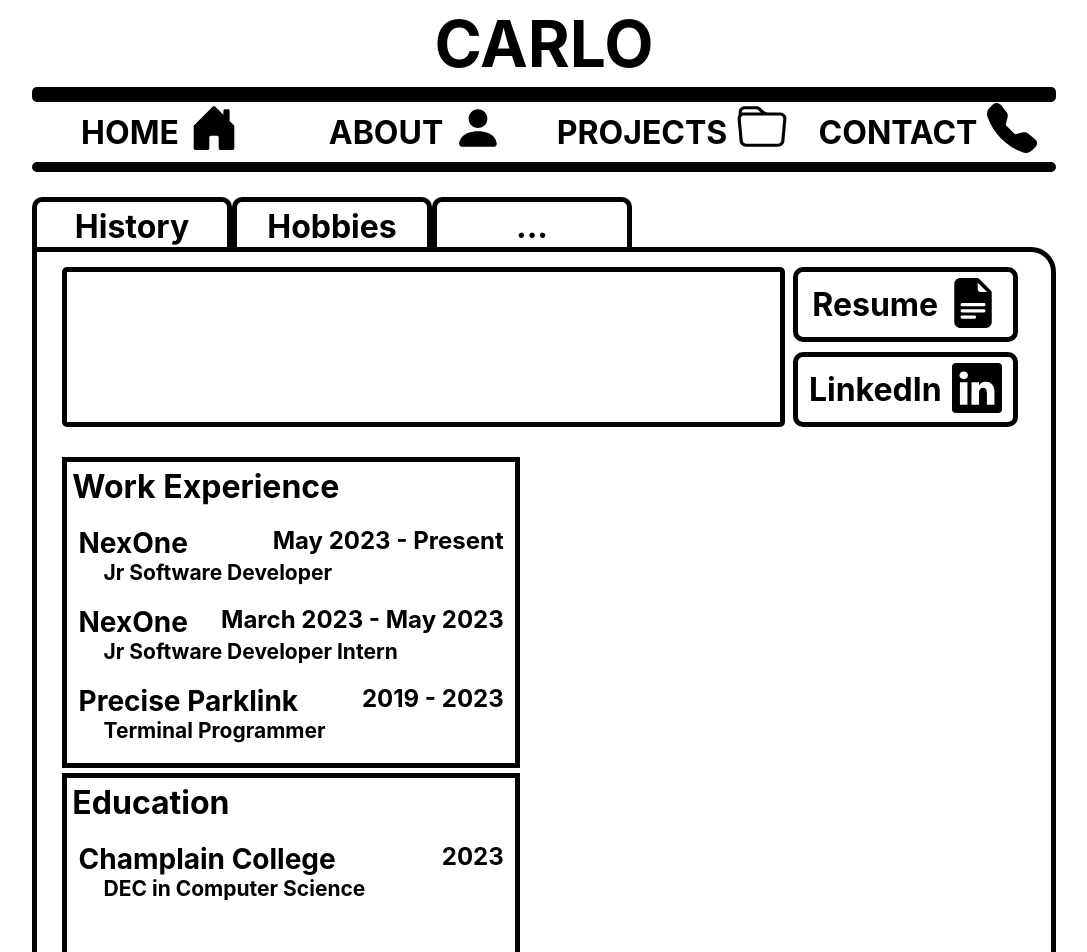
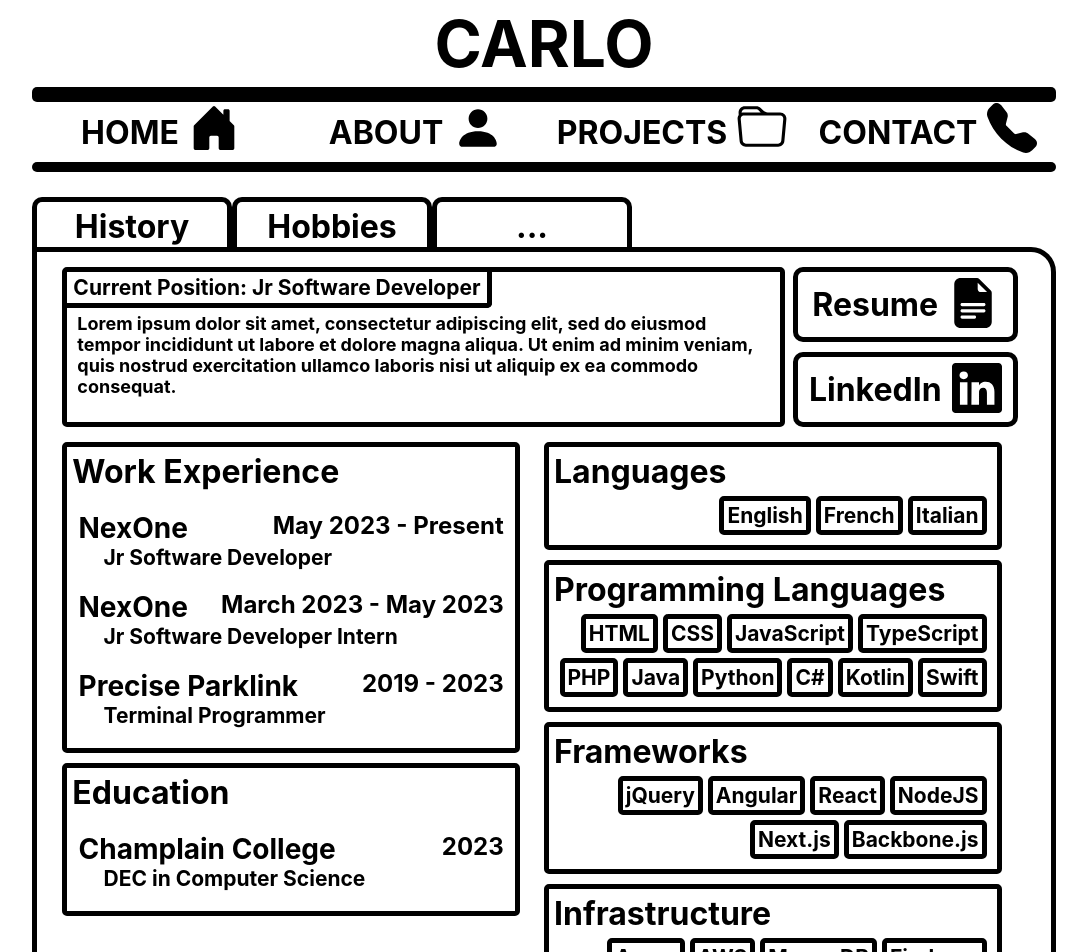
Before and after one commit to Carstal/Portfolio, a Next.js app in the folder nextjs-blog/: page /about in a window 1280 px wide. Shown: the top 952 px of the page, without its empty margins (96-1183 px from the left). Built offline with nearby package versions, Linux system fonts and the light colour scheme; a web font is replaced by a local one.

Commit message:
about page

```diff
--- a/nextjs-blog/pages/about/index.js
+++ b/nextjs-blog/pages/about/index.js
@@ -42,7 +42,11 @@ export default function Home() {
             <div className={projects.ProjectContainer}>
                 <div className={about.InfoRow}>
                     <div className={about.BlurbContainer}>
-
+                        <div className={about.BlurbHeader}>Current Position: Jr Software Developer</div>
+                        <div className={about.BlurbContent}>
+                            Lorem ipsum dolor sit amet, consectetur adipiscing elit, sed do eiusmod tempor incididunt ut labore et dolore magna aliqua.
+                            Ut enim ad minim veniam, quis nostrud exercitation ullamco laboris nisi ut aliquip ex ea commodo consequat.
+                        </div>
                     </div>
                     <div className={about.ResumeContainer}>
                         <ResumeBtn/>
@@ -91,6 +95,63 @@ export default function Home() {
                         </div>
                     </div>
                     <div className={about.RightSide}>
+
+                    <div className={about.Work}>
+                            <div className={about.WorkHeader}>Languages</div>
+                            <div className={about.WorkContainer}>
+                                <div className={about.ExtraRow}>
+                                    <div className={about.Label}>English</div>
+                                    <div className={about.Label}>French</div>
+                                    <div className={about.Label}>Italian</div>
+                                </div>
+                            </div>
+                        </div>
+
+                    <div className={about.Work}>
+                            <div className={about.WorkHeader}>Programming Languages</div>
+                            <div className={about.WorkContainer}>
+                                <div className={about.ExtraRow}>
+                                    <div className={about.Label}>HTML</div>
+                                    <div className={about.Label}>CSS</div>
+                                    <div className={about.Label}>JavaScript</div>
+                                    <div className={about.Label}>TypeScript</div>
+                                    <div className={about.Label}>PHP</div>
+                                    <div className={about.Label}>Java</div>
+                                    <div className={about.Label}>Python</div>
+                                    <div className={about.Label}>C#</div>
+                                    <div className={about.Label}>Kotlin</div>
+                                    <div className={about.Label}>Swift</div>
+                                </div>
+                            </div>
+                        </div>
+
+                    <div className={about.Work}>
+                            <div className={about.WorkHeader}>Frameworks</div>
+                            <div className={about.WorkContainer}>
+                                <div className={about.ExtraRow}>
+                                    <div className={about.Label}>jQuery</div>
+                                    <div className={about.Label}>Angular</div>
+                                    <div className={about.Label}>React</div>
+                                    <div className={about.Label}>NodeJS</div>
+                                    <div className={about.Label}>Next.js</div>
+                                    <div className={about.Label}>Backbone.js</div>
+                                </div>
+                            </div>
+                        </div>
+
+                        <div className={about.Work}>
+                            <div className={about.WorkHeader}>Infrastructure</div>
+                            <div className={about.WorkContainer}>
+                                <div className={about.ExtraRow}>
+                                    <div className={about.Label}>Azure</div>
+                                    <div className={about.Label}>AWS</div>
+                                    <div className={about.Label}>MongoDB</div>
+                                    <div className={about.Label}>Firebase</div>
+                                    <div className={about.Label}>SQL</div>
+                                    <div className={about.Label}>MySQL</div>
+                                </div>
+                            </div>
+                        </div>
 
                     </div>
                 </div>
--- a/nextjs-blog/styles/About.module.css
+++ b/nextjs-blog/styles/About.module.css
@@ -1,13 +1,14 @@
 .InfoRow {
     width: 95%;
-    margin: 10px auto;
+    margin: 10px auto 0px;
     height: fit-content;
     display: flex;
     flex-direction: row;
 }
 
 .BlurbContainer {
-    height: 160px;
+    height: fit-content;
+    min-height: 160px;
     width: 75%;
     /* background-color: aquamarine; */
     border: 5px solid black;
@@ -15,12 +16,32 @@
     margin: 5px 0px;
 }
 
+.BlurbHeader {
+    height: fit-content;
+    width: fit-content;
+    padding: 3px 6px;
+    font-size: 21px;
+    font-weight: bold;
+    border-bottom: 5px solid black;
+    border-right: 5px solid black;
+    border-radius: 0px 0px 5px 0px;
+}
+
+.BlurbContent {
+    height: fit-content;
+    width: fit-content;
+    padding: 5px 10px;
+    font-size: 18px;
+    font-weight: bold;
+}
+
+
 .ResumeContainer {
     width: 25%;
     display: flex;
     flex-direction: column;
     align-items: center;
-    justify-content: center;
+    justify-content: start;
 }
 
 .ResumeContainer div {
@@ -40,9 +61,10 @@
 .Work {
     width: 95%;
     height: fit-content;
-    min-height: 200px;
-    margin-top: 5px;
+    min-height: 75px;
+    margin-bottom: 10px;
     border: 5px solid black;
+    border-radius: 5px;
 }
 
 .WorkHeader {
@@ -78,3 +100,22 @@
     font-weight: bold;
     margin-left: 25px;
 }
+
+.ExtraRow {
+    display: flex;
+    flex-direction: row;
+    justify-content: end;
+    margin: 5px;
+    flex-wrap: wrap;
+    /* margin-bottom: 5px; */
+}
+
+.Label {
+    padding: 2px 3px;
+    border: 5px solid black;
+    border-radius: 5px;
+    margin-right: 5px;
+    margin-bottom: 5px;
+    font-size: 21px;
+    font-weight: bold;
+}
--- a/nextjs-blog/styles/Home.module.css
+++ b/nextjs-blog/styles/Home.module.css
@@ -223,7 +223,7 @@
   height: 75px
 }
 .resumeBtn:hover{
-  background-color: purple;
+  background-color: blueviolet;
 }
 
 .resumeBtnText {
--- a/nextjs-blog/styles/Projects.module.css
+++ b/nextjs-blog/styles/Projects.module.css
@@ -118,3 +118,8 @@
     font-size: 32px;
     font-weight: bold;
 }
+
+.ProjectTab:hover {
+    cursor: pointer;
+    background-color: blueviolet;
+}
```
